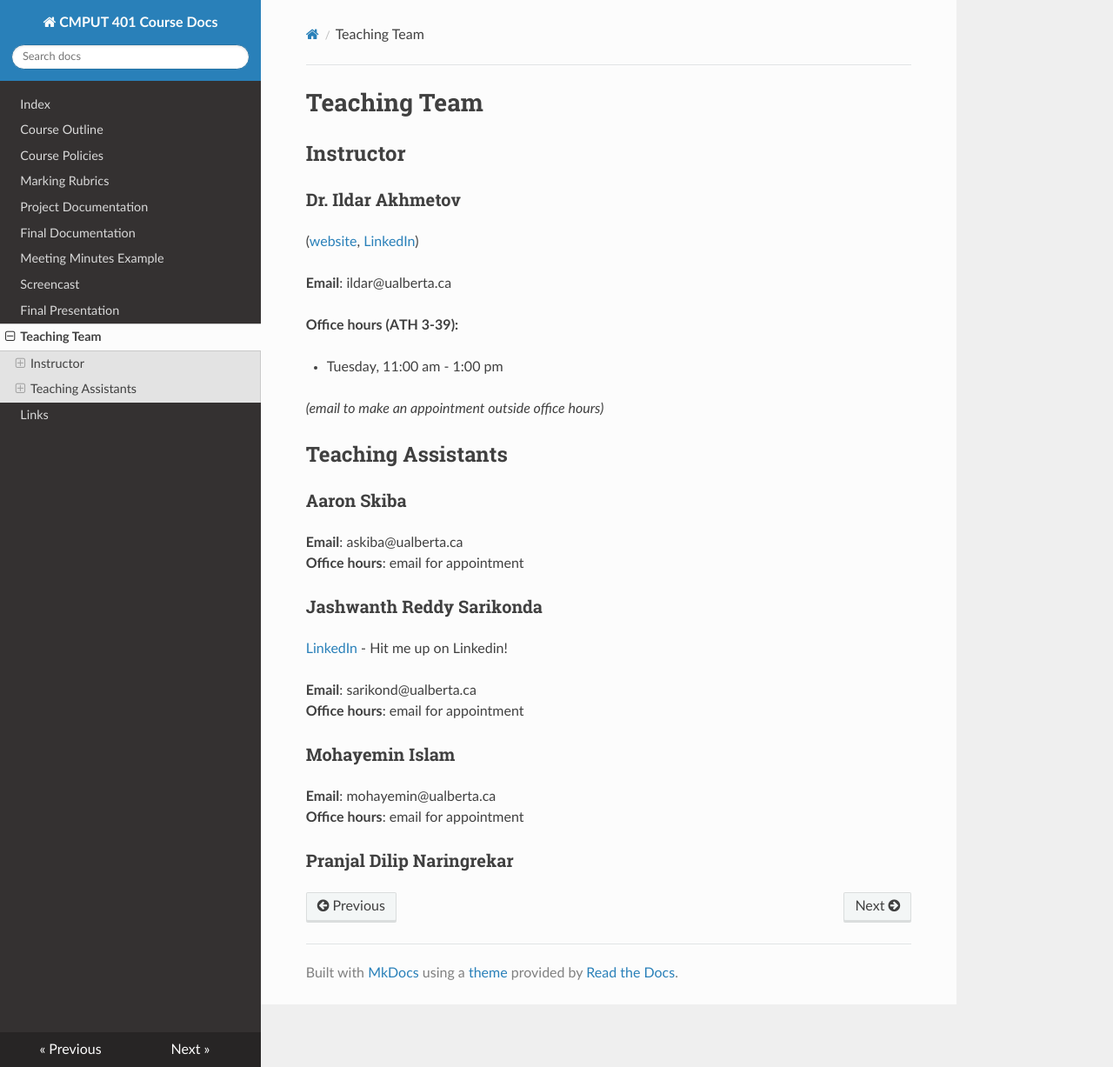
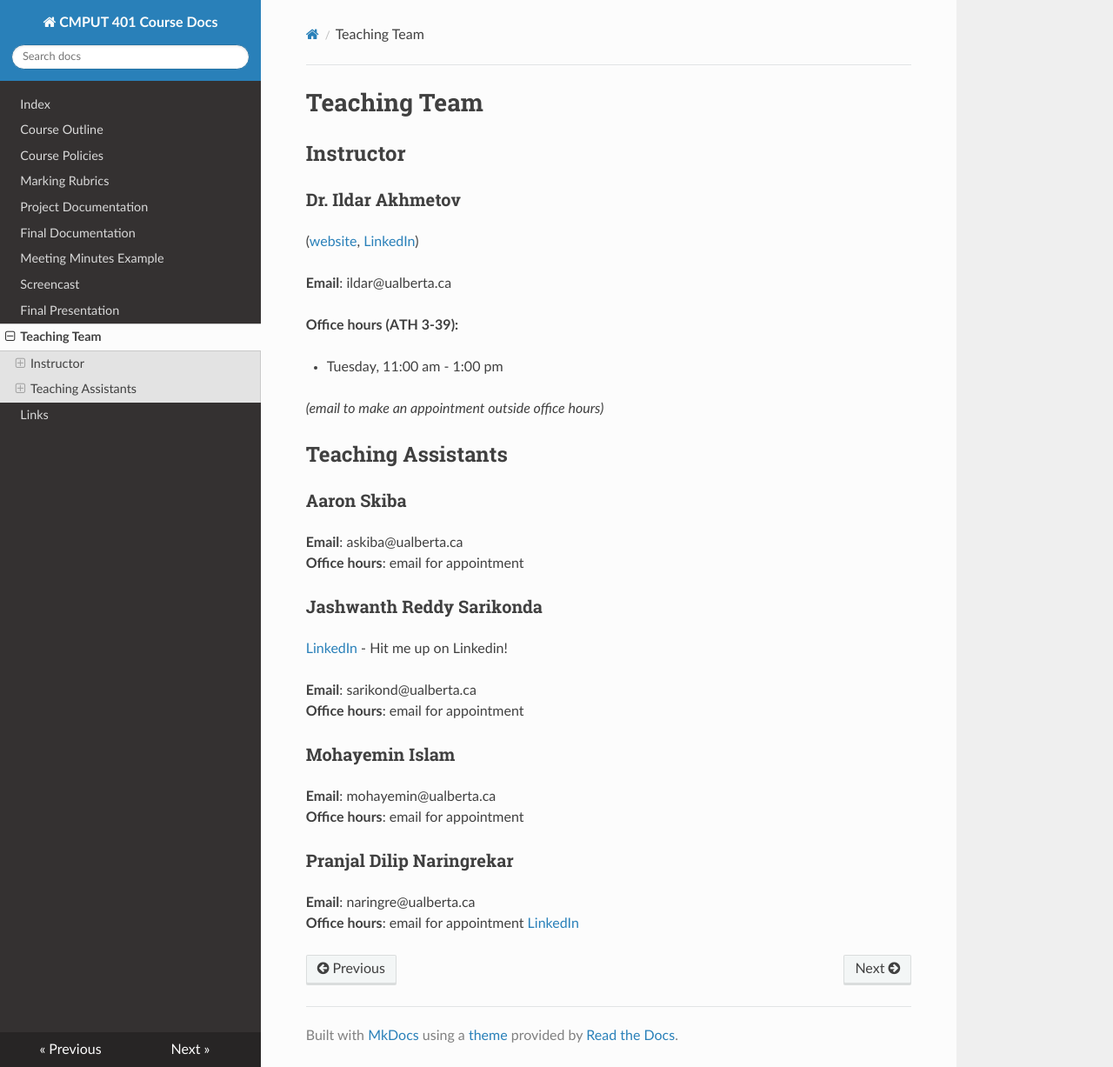
Before and after one commit to yazeedMohi/course-docs, an MkDocs documentation site: the page built from docs/teaching-team.md, in a window 1280 px wide and 1227 px high. Shown: the whole window at 87% size. Built offline with MkDocs 1.6.1, drawn with Linux system fonts in a browser that asks for light colours; nearby versions of some CDN libraries.

Commit message:
updated personal information

```diff
--- a/docs/teaching-team.md
+++ b/docs/teaching-team.md
@@ -32,3 +32,6 @@ _(email to make an appointment outside office hours)_
 
 
 ### Pranjal Dilip Naringrekar
+**Email**: naringre@ualberta.ca
+**Office hours**: email for appointment
+[LinkedIn](https://www.linkedin.com/in/pranjal-naringrekar-b73157157/)
```
